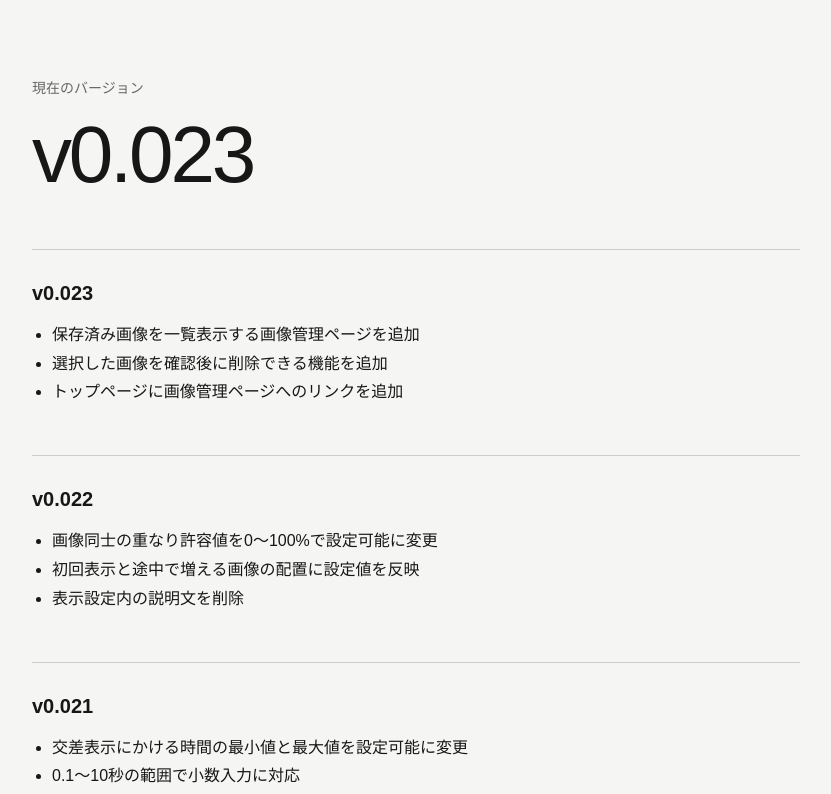
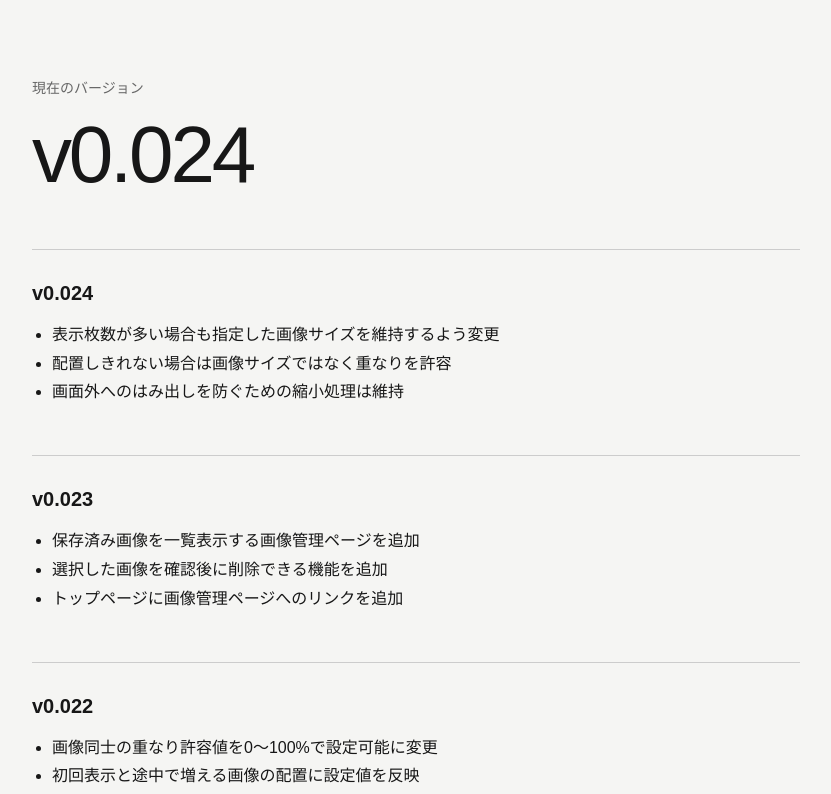
Before and after one commit to umedademu/vision, a Next.js app: page /updates in a window 1280 px wide. Shown: the top 794 px of the page, without its empty margins (224-1055 px from the left). Built offline with nearby package versions, Linux system fonts and the light colour scheme.

Commit message:
画像サイズを優先する表示へ変更してv0.024に更新

```diff
--- a/package.json
+++ b/package.json
@@ -1,6 +1,6 @@
 {
   "name": "vision",
-  "version": "0.0.23",
+  "version": "0.0.24",
   "private": true,
   "scripts": {
     "dev": "next dev",
--- a/src/app/updates/page.tsx
+++ b/src/app/updates/page.tsx
@@ -10,7 +10,16 @@ export default function UpdatesPage() {
     <main className="updates-page">
       <div className="updates-content">
         <p className="updates-label">現在のバージョン</p>
-        <h1 className="updates-title">v0.023</h1>
+        <h1 className="updates-title">v0.024</h1>
+
+        <section className="updates-entry">
+          <h2>v0.024</h2>
+          <ul>
+            <li>表示枚数が多い場合も指定した画像サイズを維持するよう変更</li>
+            <li>配置しきれない場合は画像サイズではなく重なりを許容</li>
+            <li>画面外へのはみ出しを防ぐための縮小処理は維持</li>
+          </ul>
+        </section>
 
         <section className="updates-entry">
           <h2>v0.023</h2>
```
Also changed, not shown: src/app/slideshow.tsx (+1 -16 lines), 2 other files (tests, documents, lock files or other folders).
